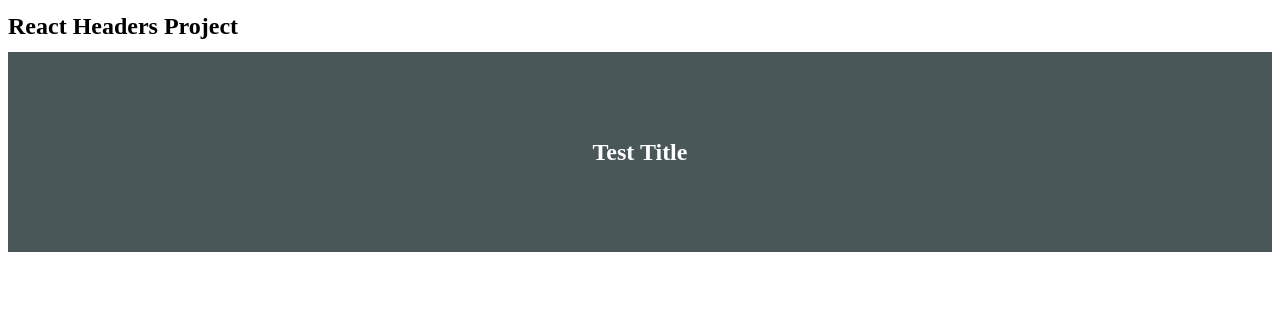
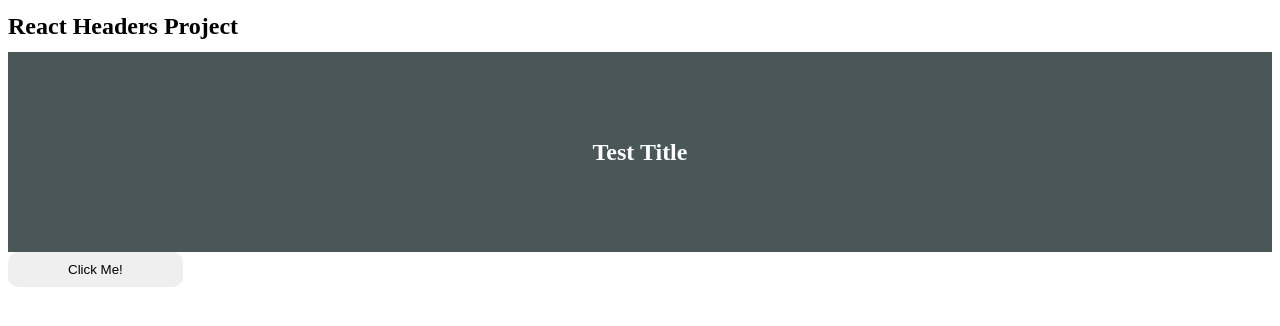
Before and after one commit to maximobelets/react-headers, a React (Create React App) app: page / in a window 1280 px wide. Shown: the top 326 px of the page. Built offline with nearby package versions, Linux system fonts and the light colour scheme.

Commit message:
Add button component

```diff
--- a/src/App.tsx
+++ b/src/App.tsx
@@ -1,6 +1,7 @@
 import React from 'react';
 
 import s from './App.module.css';
+import { Button } from './components/Button';
 import { Header } from './components/Header';
 
 const App: React.FC = () => {
@@ -12,6 +13,7 @@ const App: React.FC = () => {
 				</h1>
 			</div>
 			<Header title={'Test Title'} backgroundColor={'#4A5758'} color={'#fff'} />
+			<Button />
 		</>
 	);
 };
--- /dev/null
+++ b/src/components/Button/Button.module.css
@@ -0,0 +1,8 @@
+.root {
+	padding: 10px 60px;
+	text-align: center;
+	border-radius: 10px;
+	outline: none;
+	cursor: pointer;
+	border: none;
+}
--- /dev/null
+++ b/src/components/Button/Button.tsx
@@ -0,0 +1,9 @@
+import s from './Button.module.css';
+
+export const Button = () => {
+	return (
+		<button className={s.root}>
+			Click Me!
+		</button>
+	)
+};
--- /dev/null
+++ b/src/components/Button/index.ts
@@ -0,0 +1,3 @@
+import {Button} from './Button';
+
+export {Button};
--- a/src/components/Header/Header.tsx
+++ b/src/components/Header/Header.tsx
@@ -1,6 +1,6 @@
 import React from 'react';
 
-import s from './Title.module.css';
+import s from './Header.module.css';
 
 interface IProps {
 	title: string,
```
Also changed, not shown: src/components/Header/Header.module.css (renamed from src/components/Header/Title.module.css).
